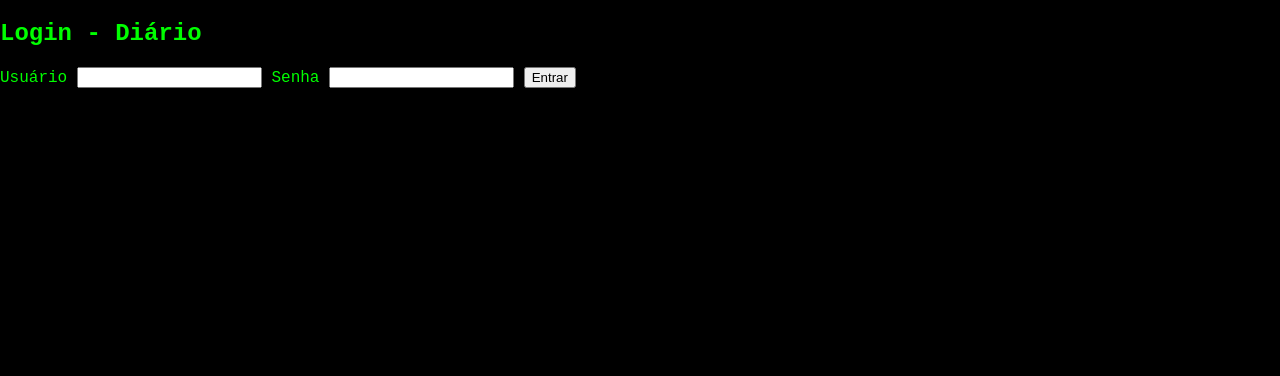
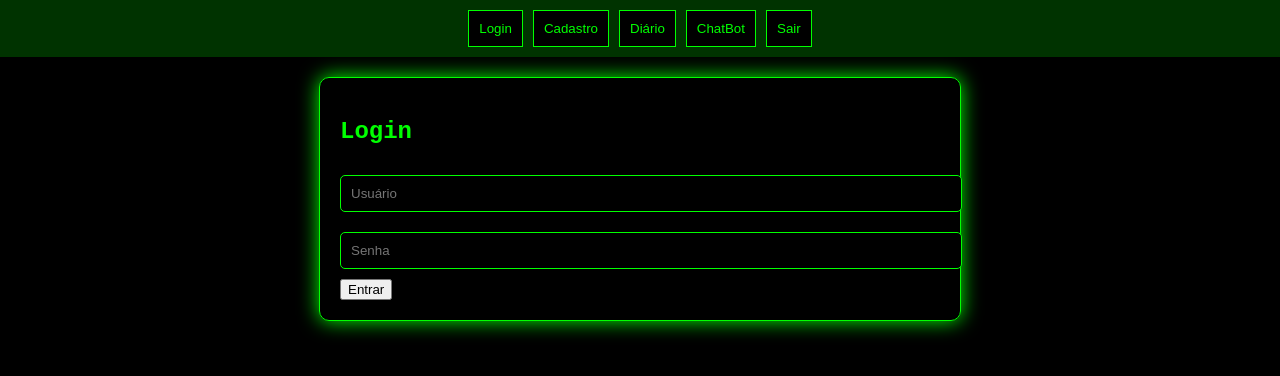
Before and after one commit to Gabrielrodrigues262626/Gabriel-Site, a plain HTML site: page index.html in a window 1280 px wide. Drawn offline with Linux system fonts and the light colour scheme.

Commit message:
Update index.html

```diff
--- a/index.html
+++ b/index.html
@@ -1,26 +1,49 @@
 <!DOCTYPE html>
 <html lang="pt-br">
 <head>
-    <meta charset="UTF-8">
-    <meta name="viewport" content="width=device-width, initial-scale=1.0">
-    <title>Login - Diário</title>
-    <link rel="stylesheet" href="style.css">
+  <meta charset="UTF-8">
+  <meta name="viewport" content="width=device-width, initial-scale=1.0">
+  <title>Portal Hacker</title>
+  <link rel="stylesheet" href="style.css">
 </head>
 <body>
+  <nav class="menu">
+    <button onclick="mostrar('login')">Login</button>
+    <button onclick="mostrar('cadastro')">Cadastro</button>
+    <button onclick="mostrar('diario')">Diário</button>
+    <button onclick="mostrar('chatbot')">ChatBot</button>
+    <button onclick="logout()">Sair</button>
+  </nav>
 
-    <div class="login-container">
-        <h2>Login - Diário</h2>
-        <form id="loginForm">
-            <label for="username">Usuário</label>
-            <input type="text" id="username" name="username" required>
+  <section id="login" class="tela">
+    <h2>Login</h2>
+    <input type="text" id="loginUser" placeholder="Usuário">
+    <input type="password" id="loginPass" placeholder="Senha">
+    <button onclick="fazerLogin()">Entrar</button>
+  </section>
 
-            <label for="password">Senha</label>
-            <input type="password" id="password" name="password" required>
+  <section id="cadastro" class="tela">
+    <h2>Cadastro</h2>
+    <input type="text" id="cadastroUser" placeholder="Novo Usuário">
+    <input type="password" id="cadastroPass" placeholder="Nova Senha">
+    <button onclick="fazerCadastro()">Cadastrar</button>
+  </section>
 
-            <button type="submit">Entrar</button>
-        </form>
-    </div>
+  <section id="diario" class="tela">
+    <h2>Diário</h2>
+    <input type="date" id="dataEntrada">
+    <textarea id="textoEntrada" placeholder="Escreva seu dia..."></textarea>
+    <button onclick="salvarEntrada()">Salvar</button>
+    <button onclick="carregarEntrada()">Carregar</button>
+  </section>
 
-    <script src="script.js"></script>
+  <section id="chatbot" class="tela">
+    <h2>ChatBot</h2>
+    <div id="chat"></div>
+    <input type="text" id="mensagem" placeholder="Digite sua mensagem...">
+    <button onclick="enviarMensagem()">Enviar</button>
+  </section>
+
+  <script src="script.js"></script>
 </body>
 </html>
```
